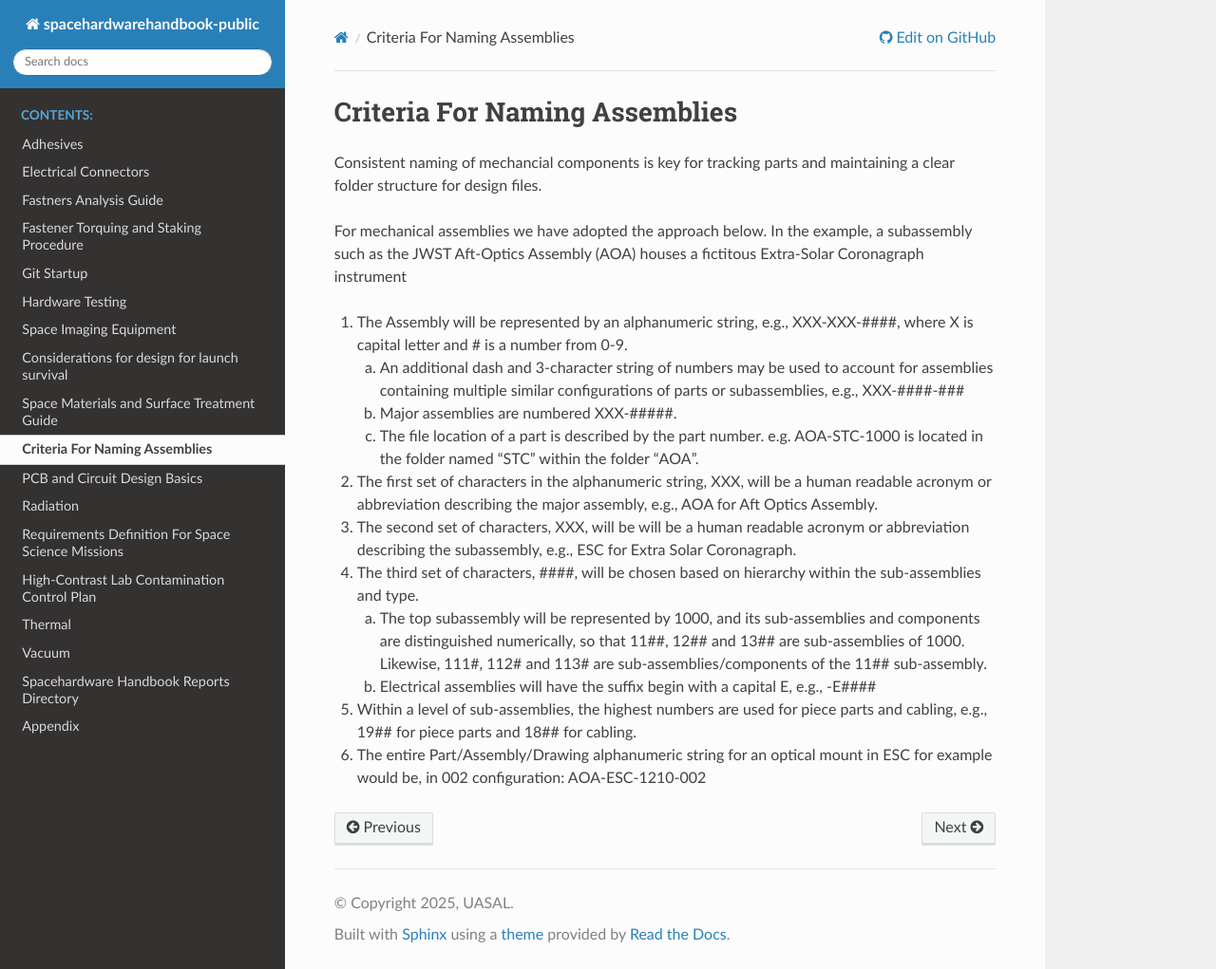
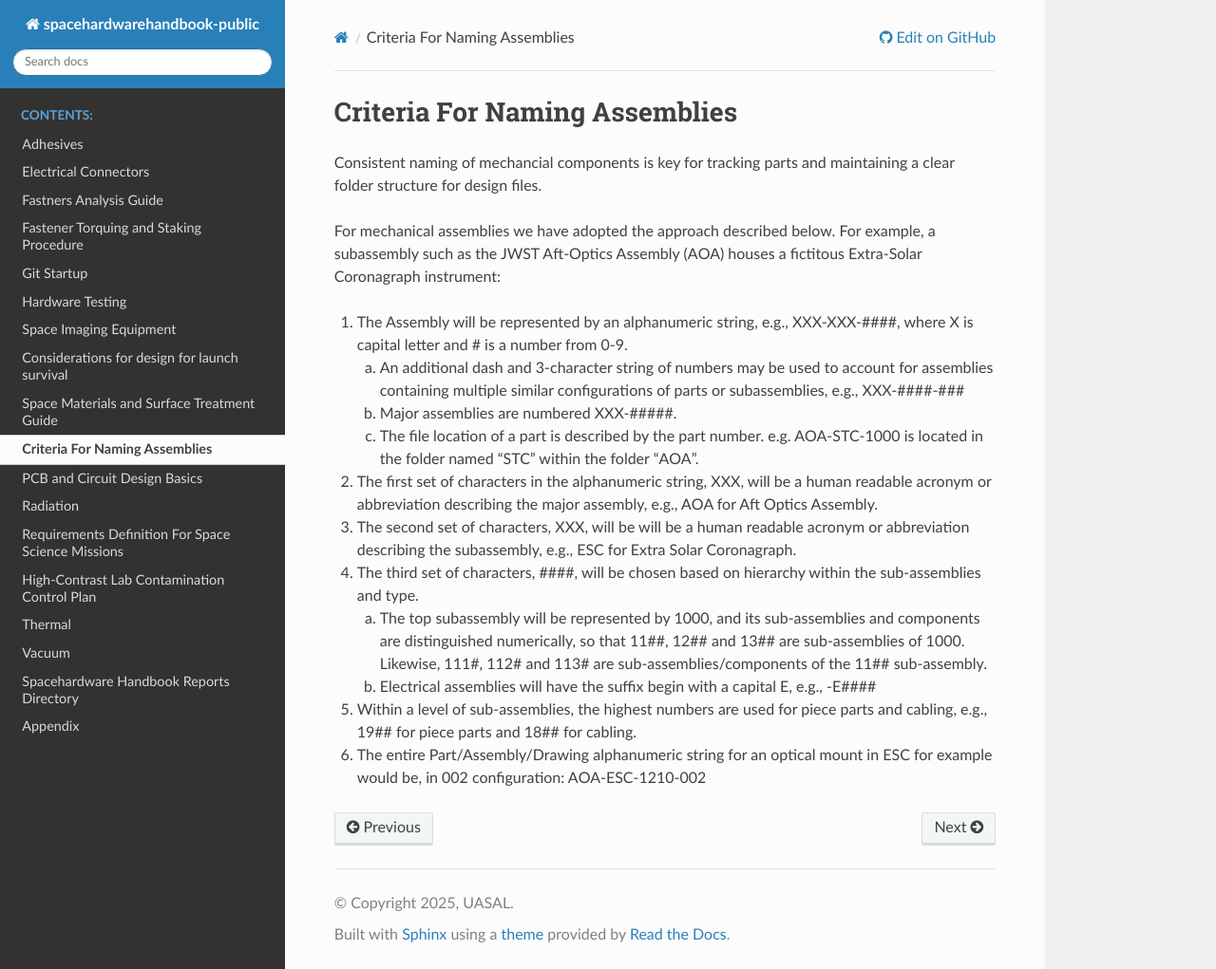
Before and after one commit to uasal/spacehardwarehandbook-public, a Sphinx documentation site: the page built from source/naming.rst, in a window 1280 px wide and 1021 px high. Shown: the whole window at 95% size. Built offline with Sphinx 7.4.7 and the Read the Docs theme 3.1.0, drawn with Linux system fonts in a browser that asks for light colours.

Commit message:
Apply suggestions from code review
Co-authored-by: Ewan Douglas <douglase@users.noreply.github.com>

```diff
--- a/source/naming.rst
+++ b/source/naming.rst
@@ -3,7 +3,7 @@ Criteria For Naming Assemblies
 
 Consistent naming of mechancial components is key for tracking parts and maintaining a clear folder structure for design files.
 
-For mechanical assemblies we have adopted the approach below. In the example, a subassembly such as the JWST Aft-Optics Assembly (AOA) houses a fictitous Extra-Solar Coronagraph instrument
+For mechanical assemblies we have adopted the approach described below. For example, a subassembly such as the JWST Aft-Optics Assembly (AOA) houses a fictitous Extra-Solar Coronagraph instrument:
 
 1. The Assembly will be represented by an alphanumeric string, e.g., XXX-XXX-####, where X is capital letter and # is a number from 0-9.
 
```
